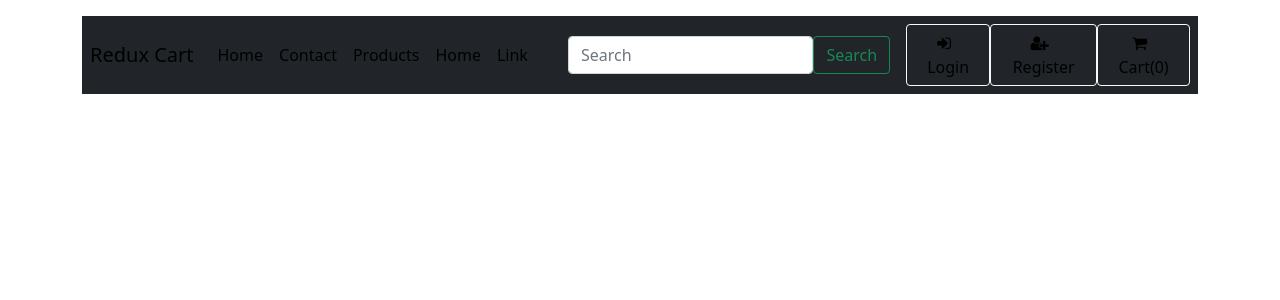
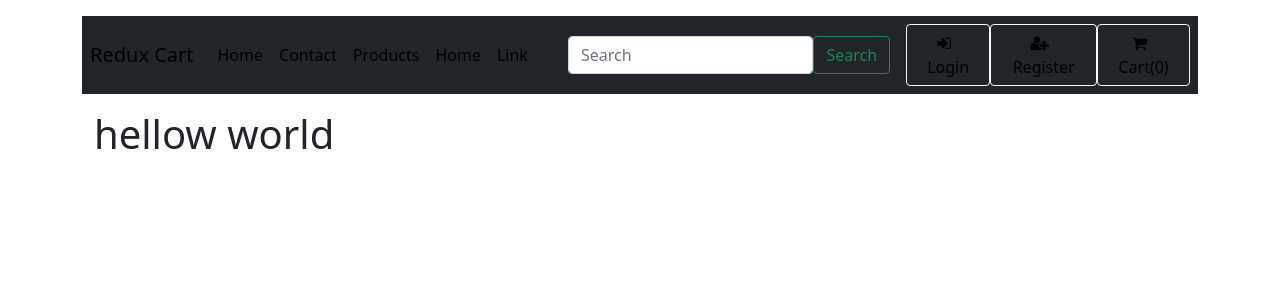
Before and after one commit to vins-stha/react-redux-ecommerce, a React (Create React App) app: page / in a window 1280 px wide. Shown: the top 300 px of the page. Built offline with nearby package versions, Linux system fonts and the light colour scheme.

Commit message:
packages for routing updated

```diff
--- a/package.json
+++ b/package.json
@@ -13,6 +13,8 @@
     "react": "^17.0.2",
     "react-dom": "^17.0.2",
     "react-redux": "^7.2.6",
+    "react-router": "^6.2.1",
+    "react-router-dom": "^6.2.1",
     "react-scripts": "5.0.0",
     "redux": "^4.1.2",
     "ui": "^0.2.4",
--- a/src/App.css
+++ b/src/App.css
@@ -273,3 +273,5 @@ a {
 .small {
   line-height: 0.875rem!important;
 }
+
+/** Product detail*******/
--- a/src/App.js
+++ b/src/App.js
@@ -1,21 +1,44 @@
 import './App.css';
+
+import {BrowserRouter, Routes, NavLink, Link } from 'react-router-dom'
+import { Route } from 'react-router-dom';
 import {createStore} from 'redux'
 import { Home } from './components/Home';
 import { Navbar } from './components/Navbar';
 import { Cart } from './components/Cart';
 import { UserLogin } from './components/UserLogin';
+import Products from './components/Product';
+import ProductDetail from './components/ProductDetail';
 function App() {
 
 
 
   return (
 
-    <div className='container m-t-5 text-white'>
+    <div className='container m-t-5'>
 
     <Navbar/>
     <Home/>
-    <Cart/>
-    <UserLogin/>
+
+    <BrowserRouter>
+      <Routes>
+        {/* <Route exact path="/" element= {<Home/>}/> */}
+        <Route exact path="/products" element= {<Products/>}/>
+        <Route exact path="/product/:id" element= {<ProductDetail/>}/>
+
+      </Routes>
+    </BrowserRouter>
+    {/* <Cart/>
+    <UserLogin/> */}
+    {/* <Product/>
+    <ProductDetail/> */}
+    {/* <BrowserRouter>
+      <Switch>
+
+          <Route exact path="/product/:id" element={<ProductDetail/>}></Route>
+
+      </Switch>
+    </BrowserRouter>  */}
     </div>
 
 
```
Also changed, not shown: 1 other file (tests, documents, lock files or other folders).
